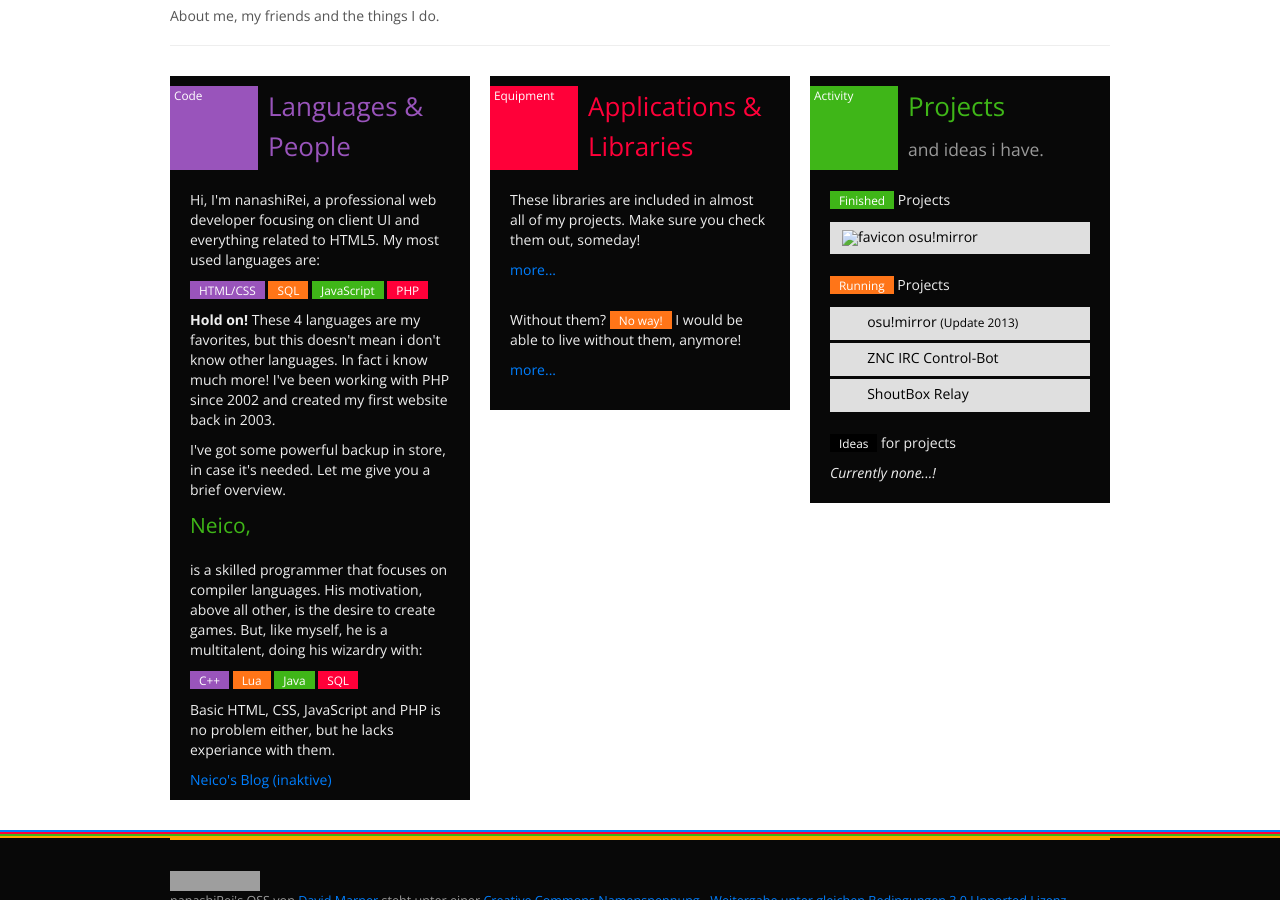
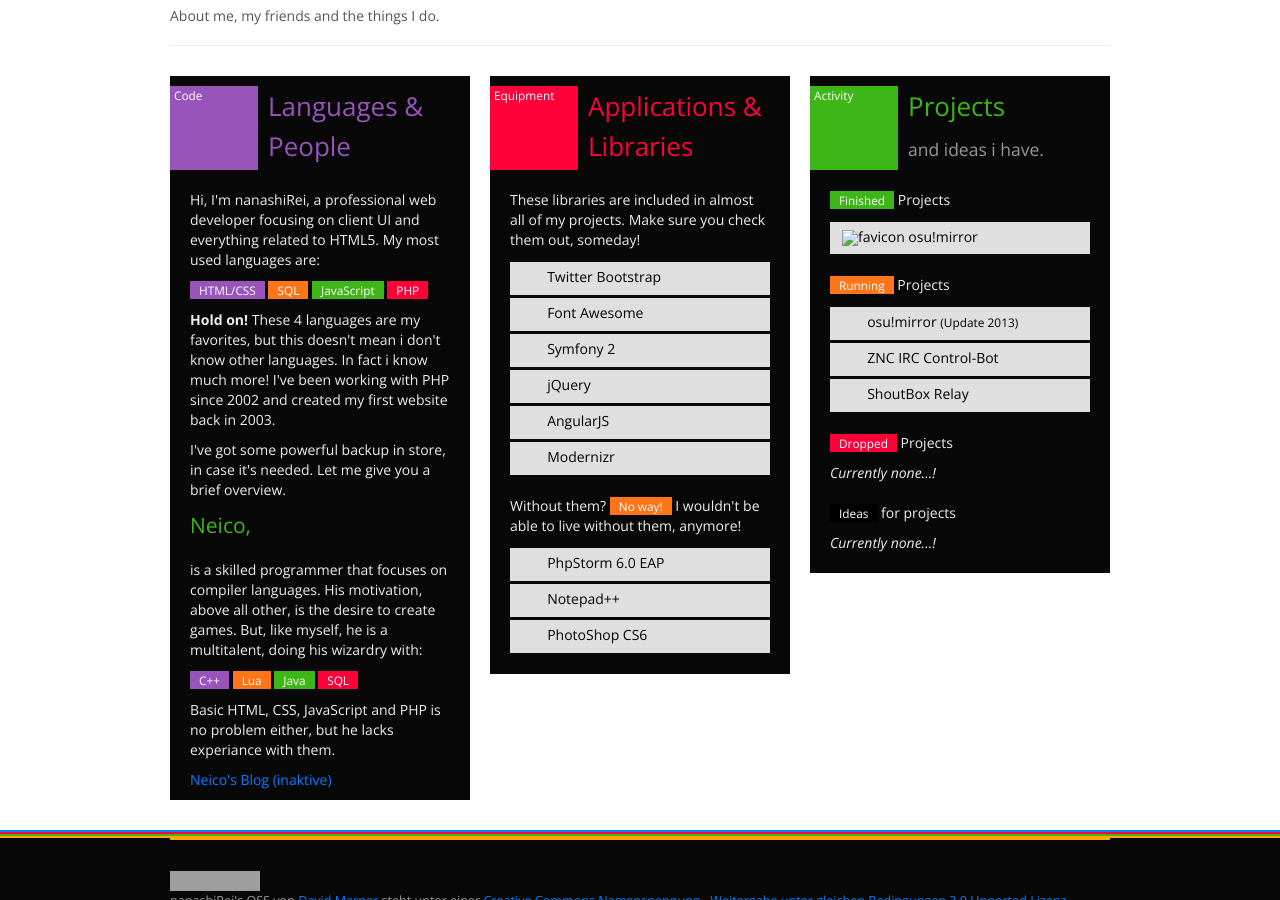
Before and after one commit to nanashiRei/nanashirei.github.com, a Jekyll site: the page built from index.html, in a window 1280 px wide and 900 px high, scrolled down 518 px. Built offline with Jekyll 4.4.1, drawn with Linux system fonts in a browser that asks for light colours; grey boxes are pictures that could not be loaded.

Commit message:
remove more...

```diff
--- a/index.html
+++ b/index.html
@@ -98,8 +98,8 @@ title: Dashboard
 
                 <p>These libraries are included in almost all of my projects. Make sure you check them out, someday!</p>
 
-                <p><a href="#library-list" class="" data-toggle="collapse">more...</a></p>
-                <ul class="nav nav-pills nav-stacked collapse" id="library-list">
+                <!--<p><a href="#library-list" class="" data-toggle="collapse">more...</a></p>-->
+                <ul class="nav nav-pills nav-stacked" id="library-list">
                     <li><a href="http://twitter.github.com/bootstrap"><i class="icon-twitter"></i> Twitter Bootstrap</a></li>
                     <li><a href="http://fontawesome.github.com/FontAwesome"><i class="icon-flag"></i> Font Awesome</a></li>
                     <li><a href="http://symfony.org"><i class="icon-cogs"></i> Symfony 2</a></li>
@@ -108,11 +108,11 @@ title: Dashboard
                     <li><a href="http://modernizr.com"><i class="icon-arrow-up"></i> Modernizr</a></li>
                 </ul>
 
-                <p>Without them? <span class="badge badge-warning">No way!</span> I would be able to live without them,
-                    anymore!</p>
+                <p>Without them? <span class="badge badge-warning">No way!</span> I wouldn't be able to live without
+                    them, anymore!</p>
 
-                <p><a href="#app-list" data-toggle="collapse">more...</a></p>
-                <ul class="nav nav-pills nav-stacked collapse" id="app-list">
+                <!--<p><a href="#app-list" data-toggle="collapse">more...</a></p>-->
+                <ul class="nav nav-pills nav-stacked" id="app-list">
                     <li><a href="http://jetbrains.com/phpstorm"><i class="icon-circle-arrow-right"></i> PhpStorm 6.0 EAP</a></li>
                     <li><a href="http://notepad-plus-plus.org"><i class="icon-edit"></i> Notepad++</a></li>
                     <li><a href="http://adobe.com/photoshop"><i class="icon-camera"></i> PhotoShop CS6</a></li>
@@ -139,6 +139,11 @@ title: Dashboard
                     <li><a href="http://github.com/AST4u/ShoutBoxServ" class="disabled"><i class="icon-comments"></i> ShoutBox Relay</a></li>
                 </ul>
 
+                <p><span class="badge badge-important">Dropped</span> Projects</p>
+                <ul class="nav nav-pills nav-stacked">
+                    <li><em>Currently none...!</em></li>
+                </ul>
+
                 <p><span class="badge badge-inverse">Ideas</span> for projects</p>
                 <ul class="nav nav-pills nav-stacked">
                     <li><em>Currently none...!</em></li>
```
